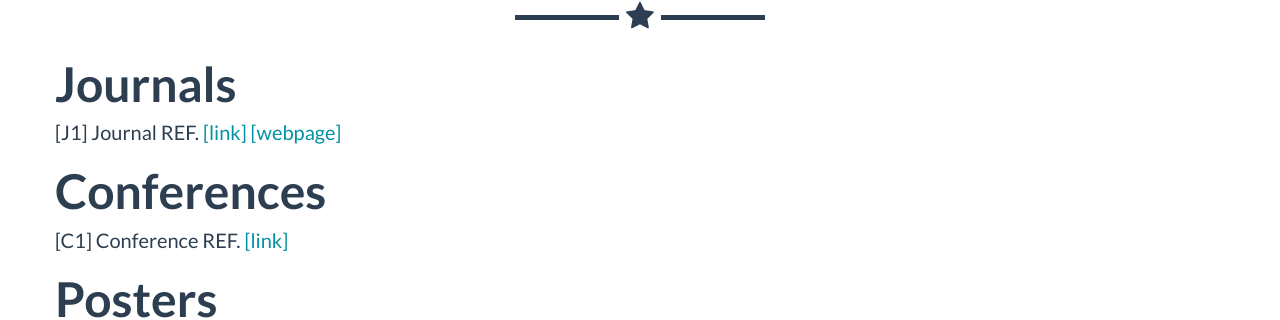
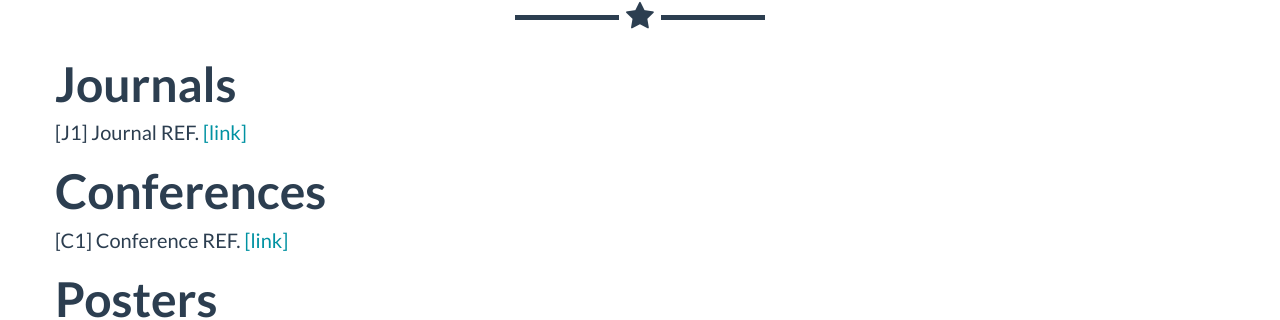
Before and after one commit to aniladar/aniladar.github.io, a Jekyll site: the page built from _posts/2014-07-18-project-1.markdown, in a window 1280 px wide and 900 px high, scrolled down 1709 px. Shown: the part 140-460 px from the top of the window. Built offline with Jekyll 4.4.1, drawn with Linux system fonts in a browser that asks for light colours; our own code applies the rules of GitHub Pages for plain Markdown files.

Commit message:
Update publications.html

```diff
--- a/_includes/publications.html
+++ b/_includes/publications.html
@@ -11,7 +11,7 @@
 
             	<font size="+5"> <b> Journals </b> <br/> </font>
 
-                <p>[J1] Journal REF. <a href="https://ieeexplore.ieee.org/document/9000876" style="color:#0092a2">[link]</a> <a href="webpagelink" style="color:#0092a2">[webpage]</a><br/></p>
+                <p>[J1] Journal REF. <a href="https://ieeexplore.ieee.org/document/9000876" style="color:#0092a2">[link]</a> <br/></p>
 
                 <font size="+5"> <b> Conferences </b> <br/> </font>
 
```
